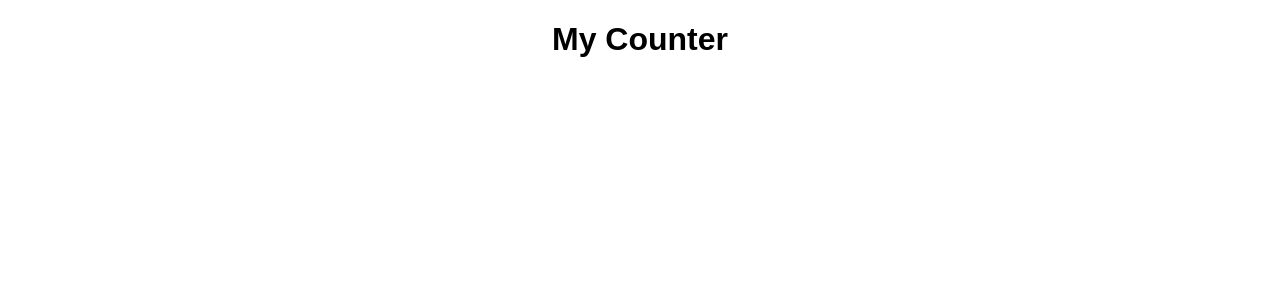
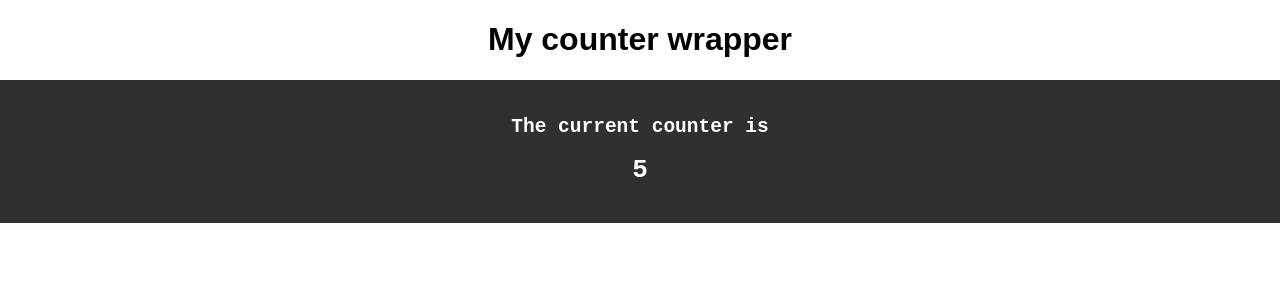
Before and after one commit to Leyka/learning-react, a React (Create React App) app in the folder react-redux/: page / in a window 1280 px wide. Shown: the top 300 px of the page. Built offline with nearby package versions, Linux system fonts and the light colour scheme.

Commit message:
Create first component to display the current value

```diff
--- /dev/null
+++ b/react-redux/src/components/CounterDisplay/CounterDisplay.css
@@ -0,0 +1,7 @@
+.counterDisplay {
+  background-color: #303030;
+  padding: 20px;
+  color: #fff;
+  margin: auto;
+  font-family: monospace;
+}
--- /dev/null
+++ b/react-redux/src/components/CounterDisplay/CounterDisplay.js
@@ -0,0 +1,11 @@
+import React from 'react';
+import './CounterDisplay.css';
+
+const counterDisplay = props => (
+  <div className="counterDisplay">
+    <h2>The current counter is</h2>
+    <h1>{props.counter}</h1>
+  </div>
+);
+
+export default counterDisplay;
--- a/react-redux/src/containers/Counter/Counter.js
+++ b/react-redux/src/containers/Counter/Counter.js
@@ -1,12 +1,16 @@
 import React, { Component } from 'react';
-import { connect } from 'react-redux';
+//import { connect } from 'react-redux';
+import CounterDisplay from '../../components/CounterDisplay/CounterDisplay';
 
 class Counter extends Component {
   render() {
     return (
-      <h1> My Counter </h1>
+      <div>
+        <h1>My counter wrapper</h1>
+        <CounterDisplay counter={5}/>
+      </div>
     );
   }
 }
 
-export default Counter
+export default Counter;
```
Also changed, not shown: react-redux/src/store/reducer.js (added).
